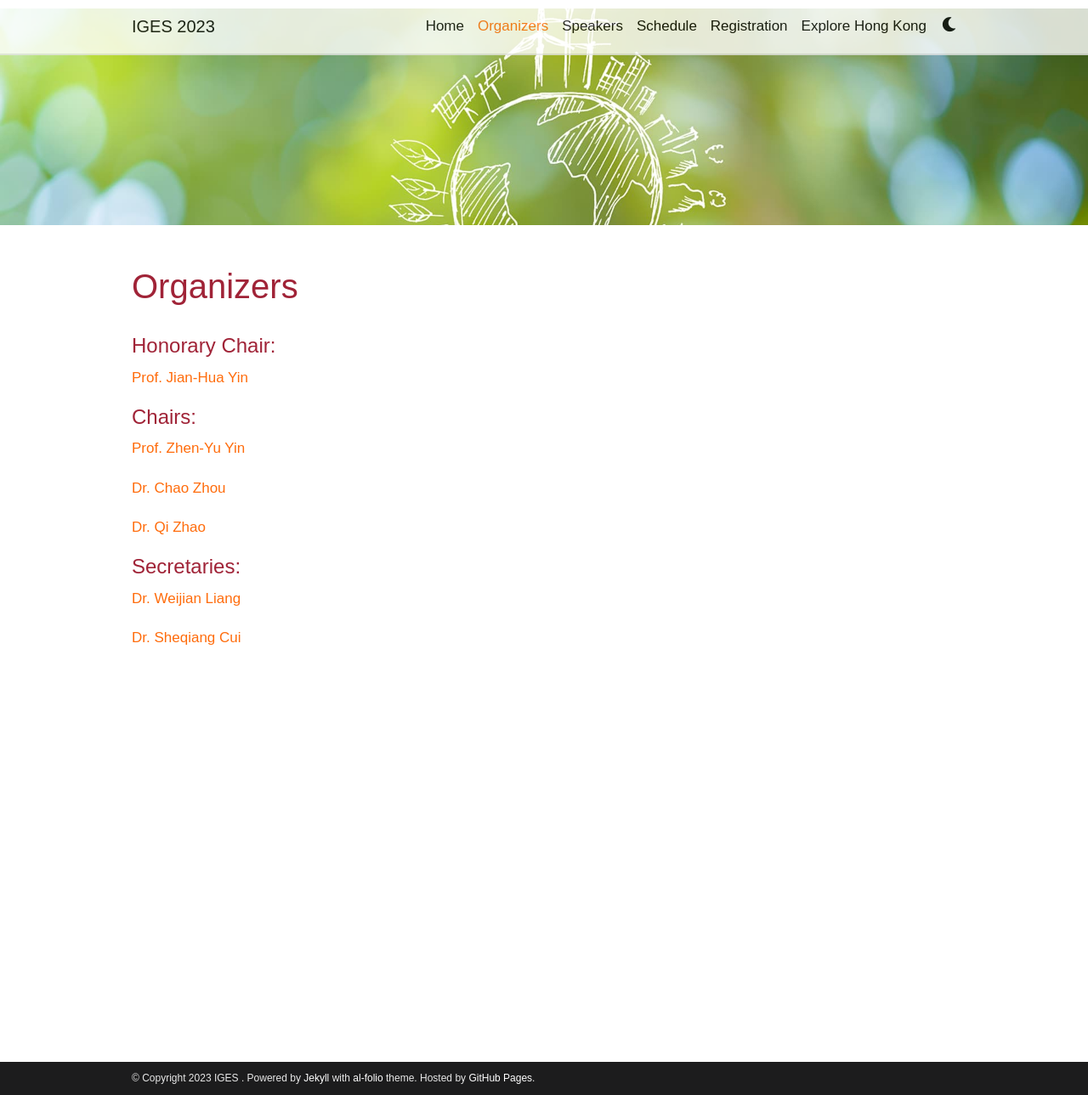
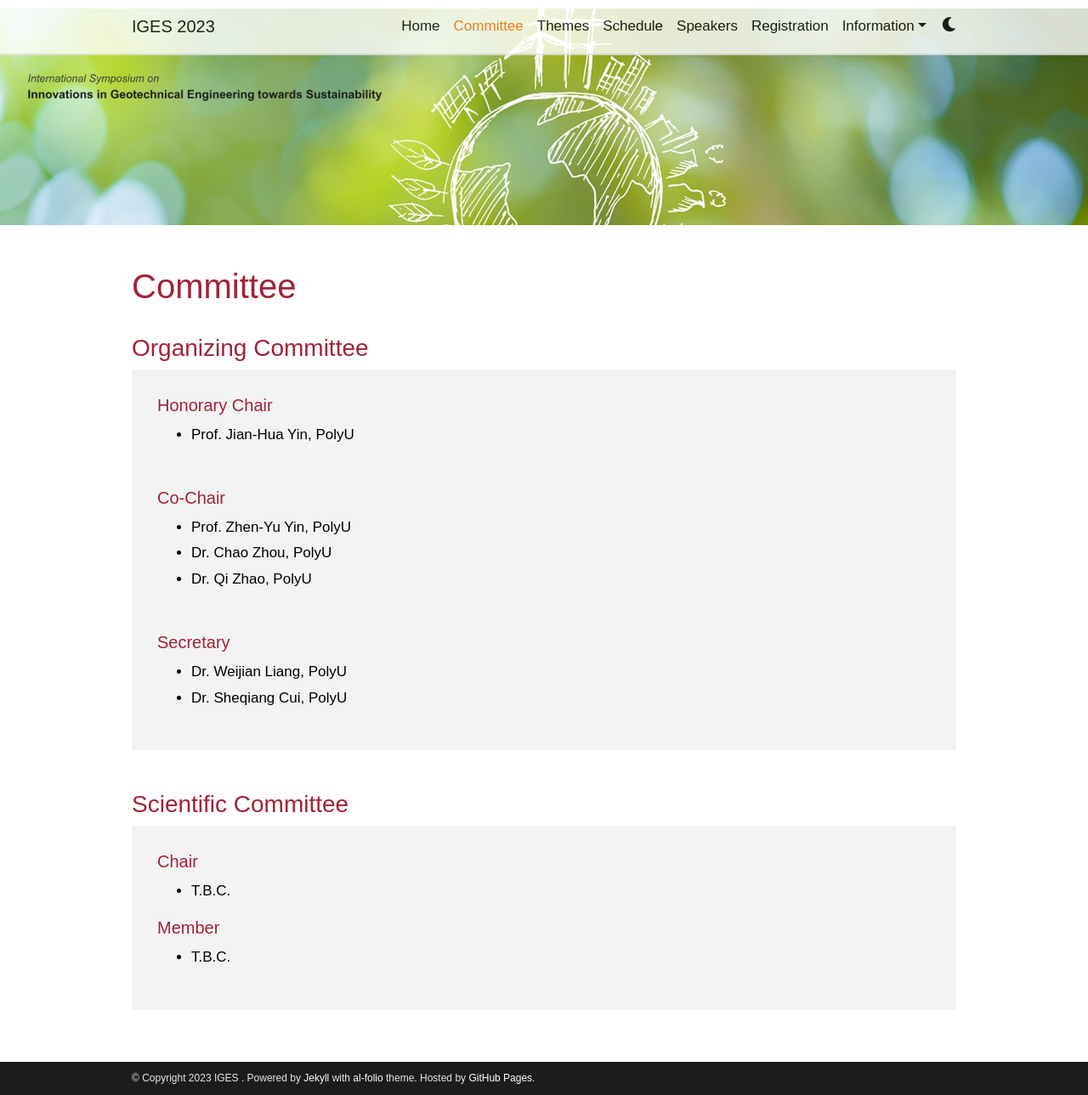
Before and after one commit to iges2023/iges2023.github.io, a Jekyll site: the page built from _pages/organizers.md, in a window 1280 px wide and 1289 px high. Shown: the whole window at 85% size. Built offline with Jekyll 4.4.1, drawn with Linux system fonts in a browser that asks for light colours; full-size pictures stand in for the smaller copies a plugin makes; comment, search, counter and statistics services are not loaded; a style sheet for code colours, icons or effects is not loaded.

Commit message:
add other information

```diff
--- a/_pages/explore.md
+++ b/_pages/explore.md
@@ -1,9 +1,9 @@
 ---
 layout: page
-title: Explore Hong Kong
-permalink: /Explore/
+title: Explore
+permalink: /explore/
 description:
-nav: true
+nav: false
 nav_order: 5
 display_categories:
 horizontal: true
--- a/_pages/organizers.md
+++ b/_pages/organizers.md
@@ -1,25 +1,44 @@
 ---
 layout: page
-permalink: /organizers/
-title: Organizers
+permalink: /committee/
+title: Committee
 nav: true
 nav_order: 1
 ---
 
-#### Honorary Chair:
+### Organizing Committee
 
-[Prof. Jian-Hua Yin](https://www.polyu.edu.hk/cee/people/academic-staff/prof-jian-hua-yin/)
+<div style="background-color:rgba(0, 0, 0, 0.0470588);padding:40px 0; vertical-align: ; padding:30px 30px;">
+<h5>Honorary Chair</h5>
+<ul>
+<li><b>Prof. Jian-Hua Yin</b>, PolyU</li>
+</ul>
+<br>
+<h5>Co-Chair</h5>
+<ul>
+<li><b>Prof. Zhen-Yu Yin</b>, PolyU</li>
+<li><b>Dr. Chao Zhou</b>, PolyU</li>
+<li><b>Dr. Qi Zhao</b>, PolyU</li>
+</ul>
+<br>
+<h5>Secretary</h5>
+<ul>
+<li><b>Dr. Weijian Liang</b>, PolyU</li>
+<li><b>Dr. Sheqiang Cui</b>, PolyU</li>
+</ul>
+</div>
 
-#### Chairs:
+<br>
 
-[Prof. Zhen-Yu Yin](https://www.polyu.edu.hk/cee/people/academic-staff/dr-zhen-yu-yin/)
+### Scientific Committee
 
-[Dr. Chao Zhou](https://www.polyu.edu.hk/cee/people/academic-staff/dr-c-zhou/)
-
-[Dr. Qi Zhao](https://www.polyu.edu.hk/cee/people/academic-staff/dr-zhao-qi/)
-
-#### Secretaries:
-
-[Dr. Weijian Liang](https://www.polyu.edu.hk/cee/people/academic-staff/dr-liang-weijian/)
-
-[Dr. Sheqiang Cui](mailto:sheqiang.cui@connect.polyu.hk)
+<div style="background-color:rgba(0, 0, 0, 0.0470588);padding:40px 0; vertical-align: ; padding:30px 30px;">
+<h5>Chair</h5>
+<ul>
+<li><b>T.B.C.</b></li>
+</ul>
+<h5>Member</h5>
+<ul>
+<li><b>T.B.C.</b></li>
+</ul>
+</div>
```
Also changed, not shown: _pages/accomadation.md (added, +27 -0 lines), _pages/dropdown.md (+9 -6 lines), _pages/home.md (+19 -9 lines), _pages/registration.md (+14 -28 lines), _pages/speakers.md (+1 -1 lines), _pages/teaching.md (deleted, +0 -12 lines), _pages/themes.md (added, +20 -0 lines), _pages/travel.md (added, +39 -0 lines), assets/img/background.jpg, assets/img/hkges-logo.jpeg (added), assets/img/hkges-logo.png (added), assets/img/polyu-logo.png (added).
